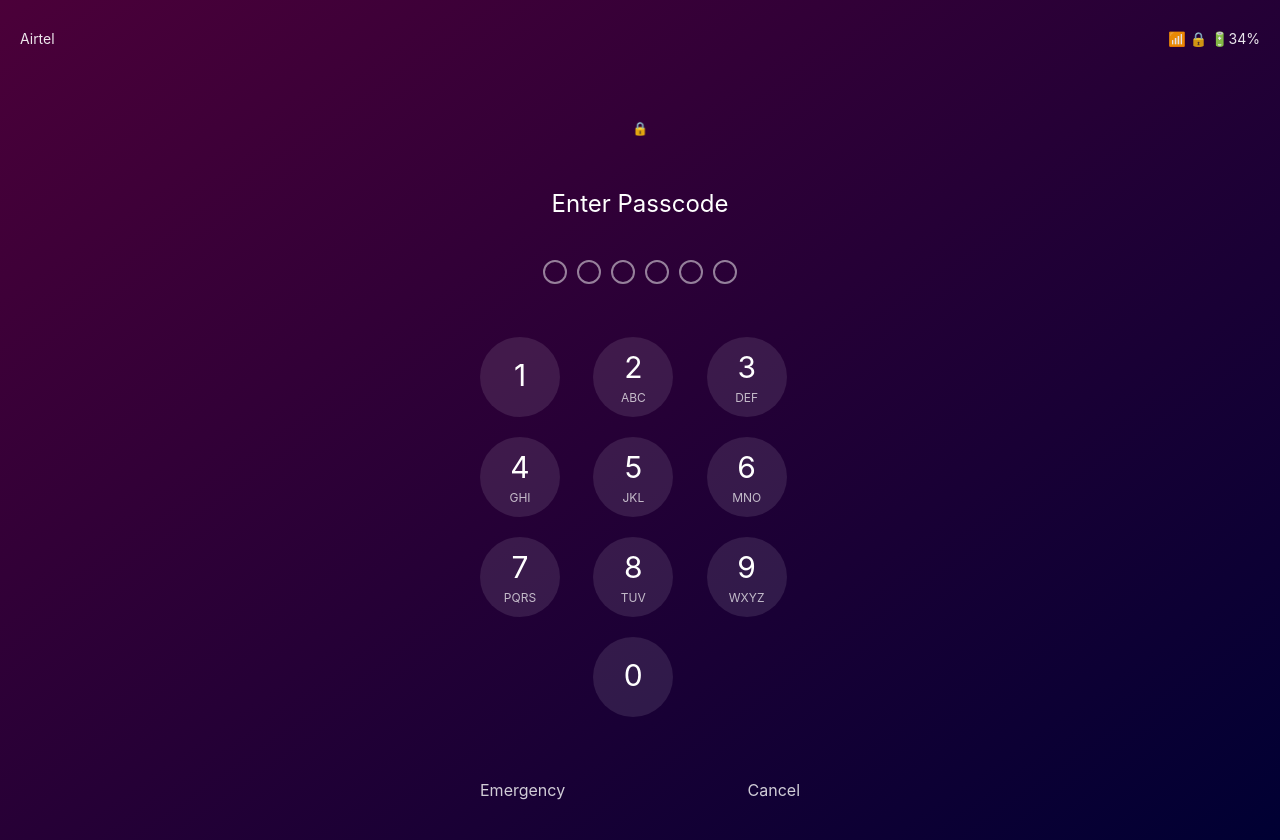
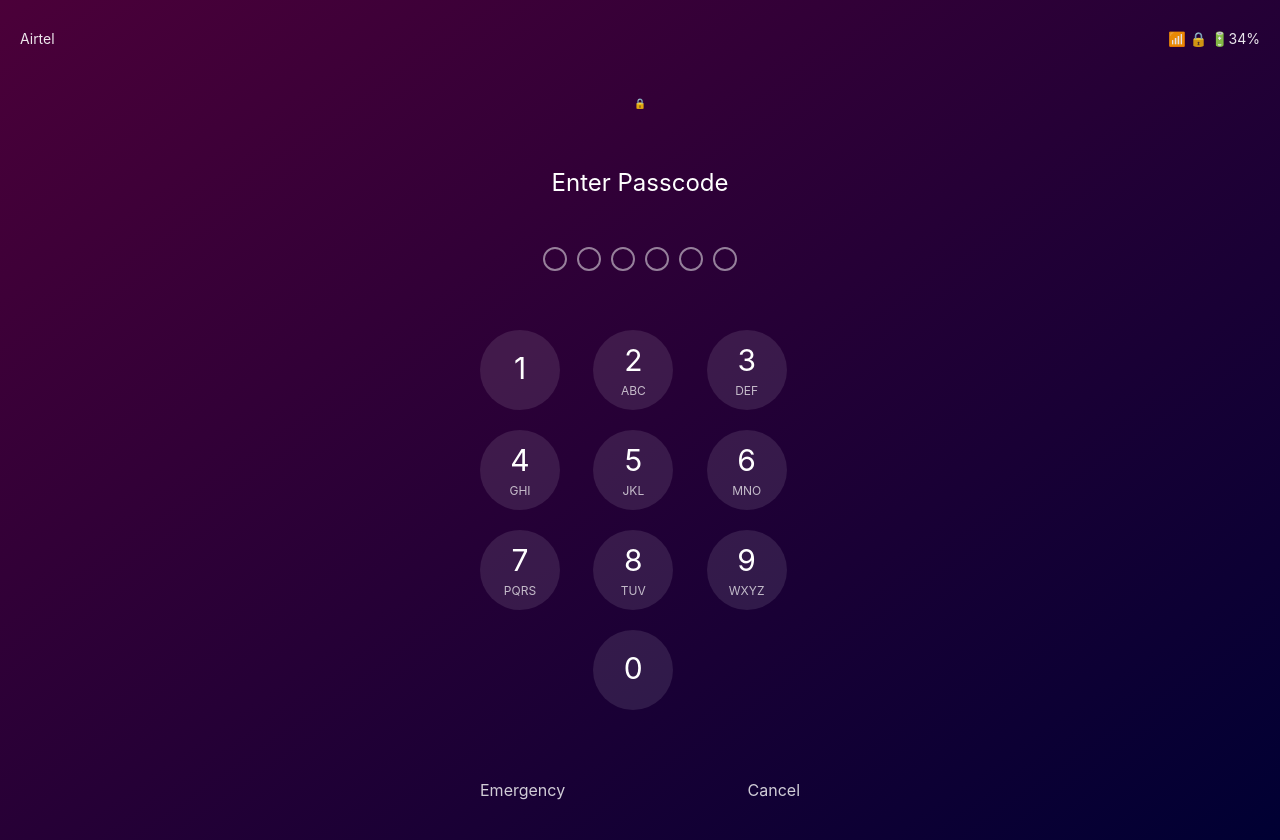
Before and after one commit to BrindaBudhabhatti/iPhone-lock-screen, a plain HTML site: page index.html in a window 1280 px wide. Drawn offline with Linux system fonts and the light colour scheme.

Commit message:
Update index.html

```diff
--- a/index.html
+++ b/index.html
@@ -31,8 +31,8 @@
     }
 
     .lock-icon {
-      font-size: small;
-      margin-top: 30px;
+      font-size:x-small;
+      /* margin-top: 5px; */
     }
 
     .title {
```
